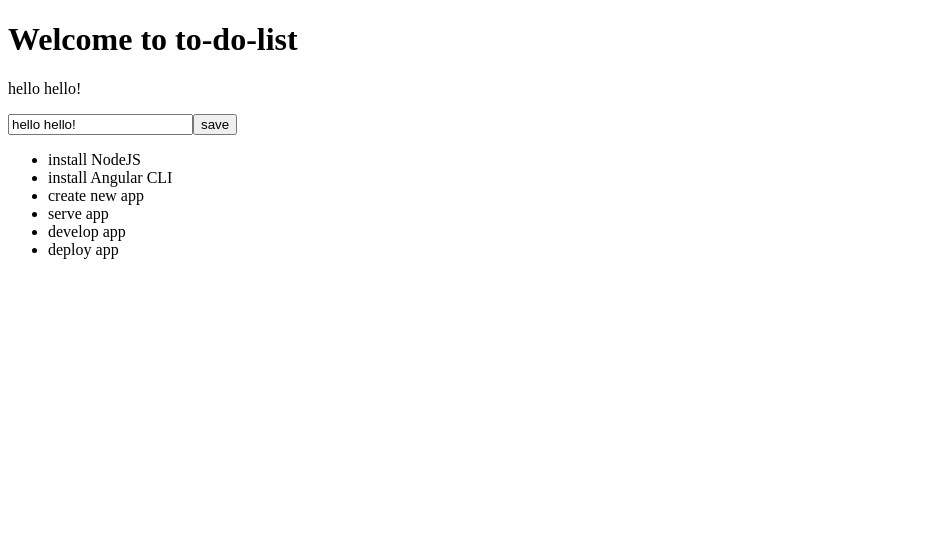
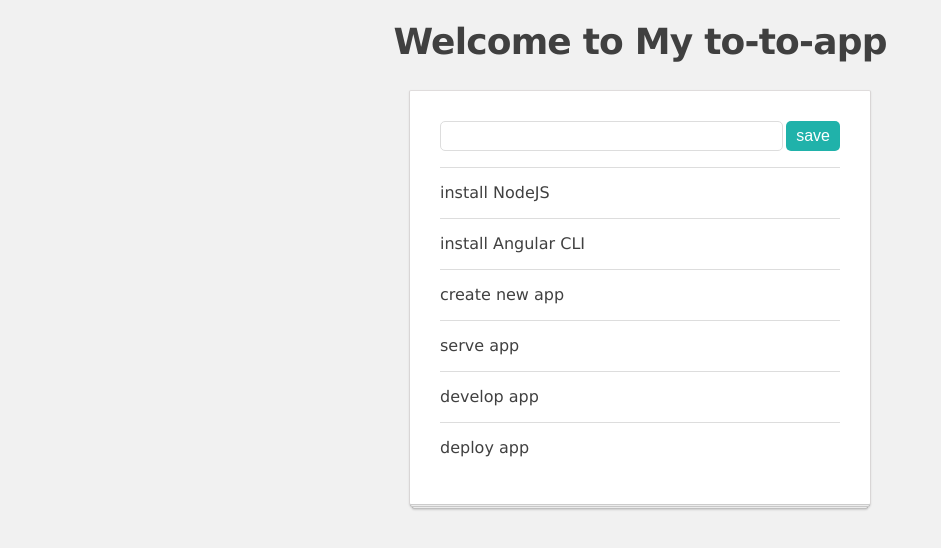
Before and after one commit to magdalena-u/ngGirl, an Angular app: page / in a window 1280 px wide. Shown: the top 548 px of the page, without its empty margins (0-941 px from the left). Built offline with nearby package versions, Linux system fonts and the light colour scheme.

Commit message:
#14 adding style

```diff
--- a/src/app/app.component.ts
+++ b/src/app/app.component.ts
@@ -1,27 +1,13 @@
-import { Component } from "@angular/core";
+import { Component } from '@angular/core';
 
 @Component({
-  selector: "app-root",
+  selector: 'app-root',
   template: `
-    <h1>Welcome to {{ title }}</h1>
-    <app-input-button-unit></app-input-button-unit>
-
-    <ul>
-      <li *ngFor="let todoItem of todoList">
-        {{ todoItem.title }}
-      </li>
-    </ul>
+    <h1 class="app-title">Welcome to {{ title }}</h1>
+    <app-list-manager></app-list-manager>
   `,
-  styleUrls: ["./app.component.css"]
+  styleUrls: ['./app.component.css']
 })
 export class AppComponent {
-  title = "to-do-list";
-  todoList = [
-    { title: "install NodeJS" },
-    { title: "install Angular CLI" },
-    { title: "create new app" },
-    { title: "serve app" },
-    { title: "develop app" },
-    { title: "deploy app" }
-  ];
+  title = 'My to-to-app';
 }
--- a/src/app/app.module.ts
+++ b/src/app/app.module.ts
@@ -3,11 +3,15 @@
 
 import { AppComponent } from './app.component';
 import { InputButtonUnitComponent } from './input-button-unit/input-button-unit.component';
+import { TodoItemComponent } from './todo-item/todo-item.component';
+import { ListManagerComponent } from './list-manager/list-manager.component';
 
 @NgModule({
   declarations: [
     AppComponent,
-    InputButtonUnitComponent
+    InputButtonUnitComponent,
+    TodoItemComponent,
+    ListManagerComponent
   ],
   imports: [
     BrowserModule
--- a/src/app/input-button-unit/input-button-unit.component.css
+++ b/src/app/input-button-unit/input-button-unit.component.css
@@ -0,0 +1,15 @@
+.todo-input {
+  padding: 4px 10px 4px;
+  font-size: 16px;
+  font-family: "Lucida Grande", Verdana, sans-serif;
+  line-height: 20px;
+  border: solid 1px #dddddd;
+  border-radius: 5px;
+  flex-grow: 1;
+}
+
+:host(:not([hidden])) {
+  display: flex;
+  justify-content: space-between;
+  flex-grow: 1;
+}
--- a/src/app/input-button-unit/input-button-unit.component.ts
+++ b/src/app/input-button-unit/input-button-unit.component.ts
@@ -1,25 +1,28 @@
-import { Component, OnInit } from "@angular/core";
+import { Component, OnInit, Output, EventEmitter } from '@angular/core';
+import { emit } from 'cluster';
 
 @Component({
-  selector: "app-input-button-unit",
+  selector: 'app-input-button-unit',
   template: `
-    <p>{{ title }}</p>
     <input
+      class="todo-input"
       #inputElementRef
-      [value]="title"
-      (keyup.enter)="changeTitle(inputElementRef)"
+      (keyup.enter)="submitValue($event.target.value)"
     />
-    <button (click)="changeTitle(inputElementRef)">save</button>
+    <button class="btn" (click)="submitValue(inputElementRef.value)">
+      save
+    </button>
   `,
-  styleUrls: ["./input-button-unit.component.css"]
+  styleUrls: ['./input-button-unit.component.css']
 })
 export class InputButtonUnitComponent implements OnInit {
-  title = "hello hello!";
+  @Output() submit: EventEmitter<string> = new EventEmitter();
+
   constructor() {}
 
   ngOnInit() {}
 
-  changeTitle(inputElementRef) {
-    this.title = inputElementRef.value;
+  submitValue(newTitle: string) {
+    this.submit.emit(newTitle);
   }
 }
--- /dev/null
+++ b/src/app/interfaces/todo-item.ts
@@ -0,0 +1,4 @@
+export interface TodoItem {
+  title: string;
+  completed?: boolean;
+}
--- /dev/null
+++ b/src/app/list-manager/list-manager.component.css
@@ -0,0 +1,40 @@
+.todo-app {
+  position: relative;
+  width: 400px;
+  padding: 30px 30px 15px;
+  background: white;
+  border: 1px solid;
+  border-color: #dfdcdc #d9d6d6 #ccc;
+  border-radius: 2px;
+  -webkit-box-shadow: 0 1px 2px rgba(0, 0, 0, 0.1);
+  box-shadow: 0 1px 2px rgba(0, 0, 0, 0.1);
+  margin: 20px auto;
+}
+
+.todo-app::before,
+.todo-app::after {
+  content: "";
+  position: absolute;
+  z-index: -1;
+  height: 4px;
+  background: white;
+  border: 1px solid #ccc;
+  border-radius: 2px;
+}
+
+.todo-app::after {
+  bottom: -3px;
+  left: 0;
+  right: 0;
+  -webkit-box-shadow: 0 1px 2px rgba(0, 0, 0, 0.1);
+  box-shadow: 0 1px 2px rgba(0, 0, 0, 0.1);
+}
+
+.todo-app::before {
+  bottom: -5px;
+  left: 2px;
+  right: 2px;
+  border-color: #c4c4c4;
+  -webkit-box-shadow: 0 1px 2px rgba(0, 0, 0, 0.15);
+  box-shadow: 0 1px 2px rgba(0, 0, 0, 0.15);
+}
--- /dev/null
+++ b/src/app/list-manager/list-manager.component.ts
@@ -0,0 +1,37 @@
+import { Component, OnInit } from '@angular/core';
+import { TodoItem } from '../interfaces/todo-item';
+
+@Component({
+  selector: 'app-list-manager',
+  template: `
+    <div class="todo-app">
+      <app-input-button-unit (submit)="addItem($event)"></app-input-button-unit>
+
+      <ul>
+        <li *ngFor="let todoItem of todoList">
+          <app-todo-item [item]="todoItem"></app-todo-item>
+        </li>
+      </ul>
+    </div>
+  `,
+  styleUrls: ['./list-manager.component.css']
+})
+export class ListManagerComponent implements OnInit {
+  constructor() {}
+
+  title = 'to-do-list';
+  todoList: TodoItem[] = [
+    { title: 'install NodeJS' },
+    { title: 'install Angular CLI' },
+    { title: 'create new app' },
+    { title: 'serve app' },
+    { title: 'develop app' },
+    { title: 'deploy app' }
+  ];
+
+  ngOnInit() {}
+
+  addItem(title: string) {
+    this.todoList.push({ title });
+  }
+}
--- /dev/null
+++ b/src/app/todo-item/todo-item.component.css
@@ -0,0 +1,18 @@
+.todo-item {
+  padding: 10px 0;
+  border-top: solid 1px #ddd;
+  min-height: 30px;
+  line-height: 30px;
+  display: flex;
+  justify-content: space-between;
+}
+
+.todo-checkbox {
+  flex-shrink: 0;
+  margin: auto 1ex auto 0;
+}
+
+.todo-title {
+  flex-grow: 1;
+  padding-left: 11px;
+}
--- /dev/null
+++ b/src/app/todo-item/todo-item.component.ts
@@ -0,0 +1,19 @@
+import { Component, OnInit, Input } from '@angular/core';
+import { TodoItem } from '../interfaces/todo-item';
+
+@Component({
+  selector: 'app-todo-item',
+  template: `
+    <div class="todo-item">
+      {{ item.title }}
+    </div>
+  `,
+  styleUrls: ['./todo-item.component.css']
+})
+export class TodoItemComponent implements OnInit {
+  @Input() item: TodoItem;
+
+  constructor() {}
+
+  ngOnInit() {}
+}
--- a/src/styles.css
+++ b/src/styles.css
@@ -1 +1,60 @@
-/* You can add global styles to this file, and also import other style files */
+html,
+body,
+div,
+span,
+h1,
+p,
+ul,
+li {
+  padding: 0;
+  border: 0;
+  font: inherit;
+  vertical-align: baseline;
+}
+
+body {
+  background: #f1f1f1;
+  font-size: 16px;
+  line-height: 22px;
+  color: #404040;
+  font-family: "Lucida Grande", Verdana, sans-serif;
+}
+
+ol,
+ul {
+  list-style: none;
+}
+
+.btn {
+  background: lightseagreen;
+  color: #fff;
+  padding: 3px 10px;
+  margin: 0 0 0 3px;
+  border: none;
+  border-radius: 5px;
+  font-size: 16px;
+  line-height: 24px;
+  cursor: pointer;
+  vertical-align: bottom;
+}
+
+.btn:hover {
+  background: lightslategrey;
+}
+
+.btn-red {
+  background: red;
+}
+
+.btn-red:hover {
+  background: darkred;
+}
+
+.app-title {
+  font-size: 36px;
+  line-height: 36px;
+  margin-bottom: 30px;
+  font-weight: bold;
+  text-align: center;
+  letter-spacing: -0.8px;
+}
```
Also changed, not shown: 2 other files (tests, documents, lock files or other folders).
